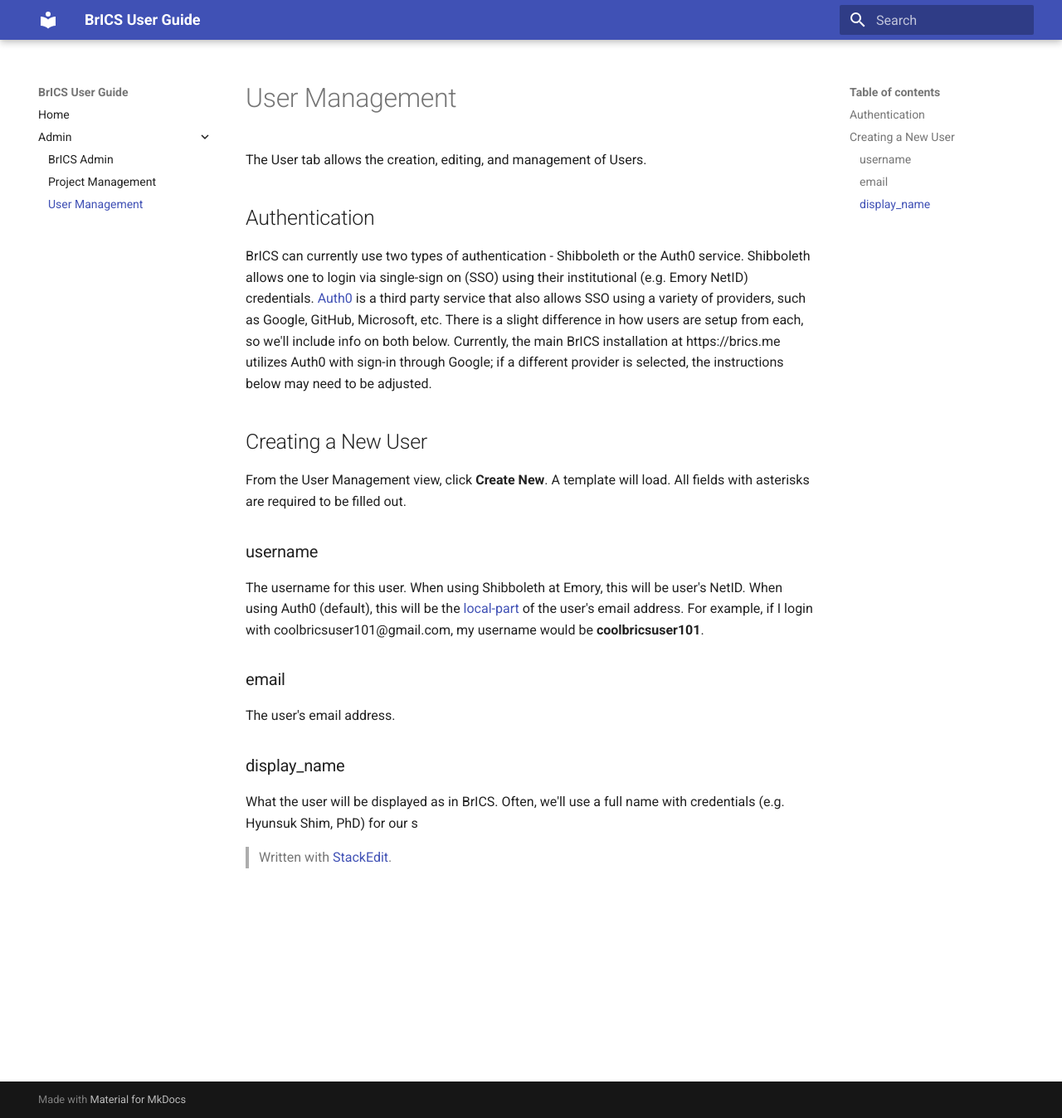
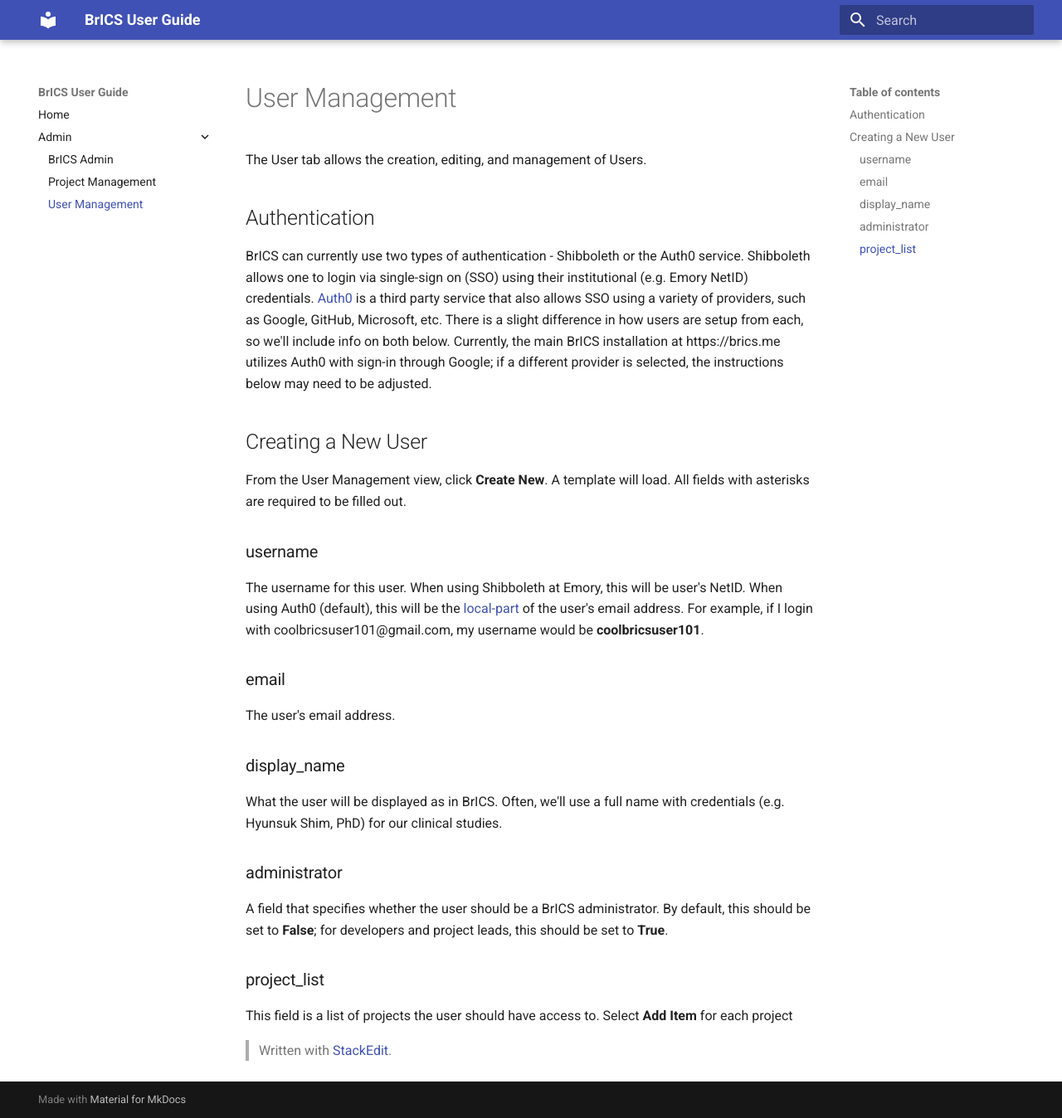
Before and after one commit to BrainImaging/brics-docs, an MkDocs documentation site: the page built from docs/admin/user.md, in a window 1280 px wide and 1348 px high. Shown: the whole window at 83% size. Built offline with MkDocs 1.6.1 and Material for MkDocs 9.7.7, drawn with Linux system fonts in a browser that asks for light colours.

Commit message:
docs/admin/user.md updated from https://stackedit.io/

```diff
--- a/docs/admin/user.md
+++ b/docs/admin/user.md
@@ -10,11 +10,20 @@ Currently, the main BrICS installation at https://brics.me utilizes Auth0 with s
 From the User Management view, click **Create New**. A template will load. All fields with asterisks are required to be filled out.
 ### username
 The username for this user. When using Shibboleth at Emory, this will be user's NetID. When using Auth0 (default), this will be the [local-part](https://en.wikipedia.org/wiki/Email_address#Local-part) of the user's email address. For example, if I login with coolbricsuser101@gmail.com, my username would be **coolbricsuser101**.
+
 ### email
 The user's email address.
+
 ### display_name
-What the user will be displayed as in BrICS. Often, we'll use a full name with credentials (e.g. Hyunsuk Shim, PhD) for our s
+
+What the user will be displayed as in BrICS. Often, we'll use a full name with credentials (e.g. Hyunsuk Shim, PhD) for our clinical studies.
+### administrator
+
+A field that specifies whether the user should be a BrICS administrator. By default, this should be set to **False**; for developers and project leads, this should be set to **True**.
+
+### project_list
+This field is a list of projects the user should have access to. Select **Add Item** for each project
 > Written with [StackEdit](https://stackedit.io/).
 <!--stackedit_data:
-eyJoaXN0b3J5IjpbMTYyNDA0NTM3MSwxMTM4Njg0MTcwXX0=
+eyJoaXN0b3J5IjpbMTQ5MTM3OTQ5MiwxMTM4Njg0MTcwXX0=
 -->
```
